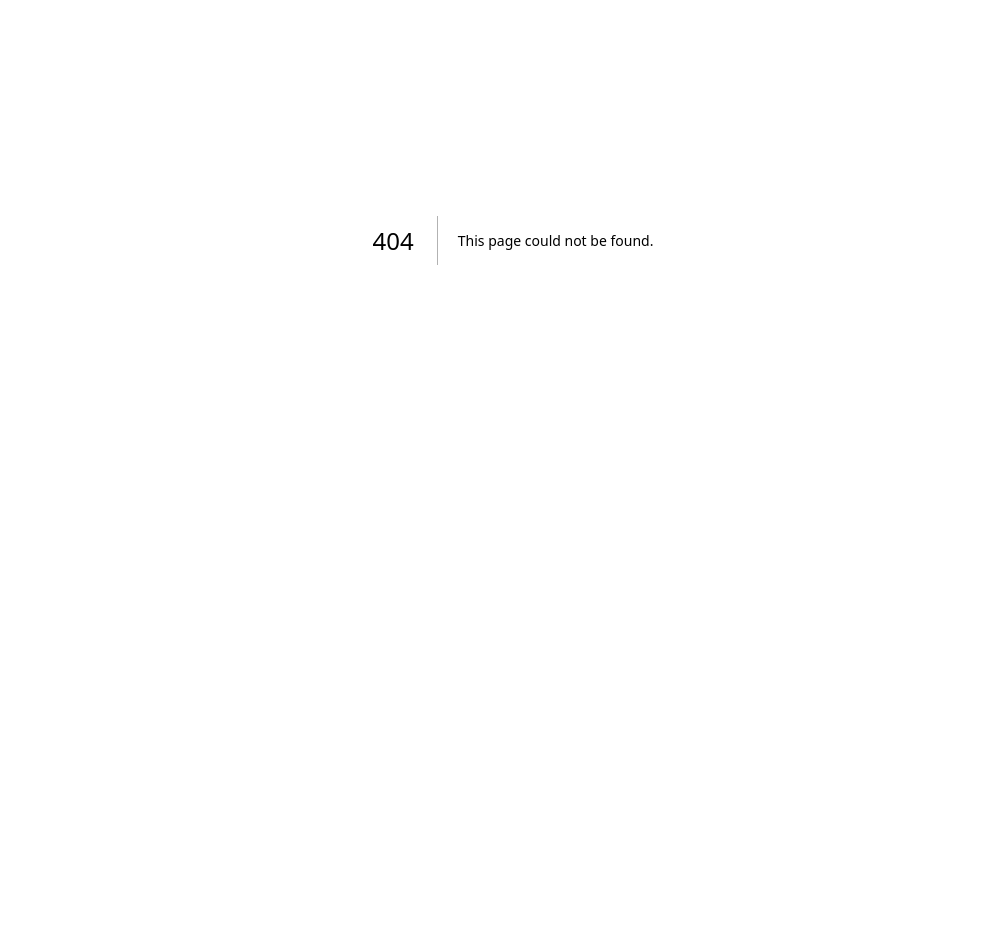
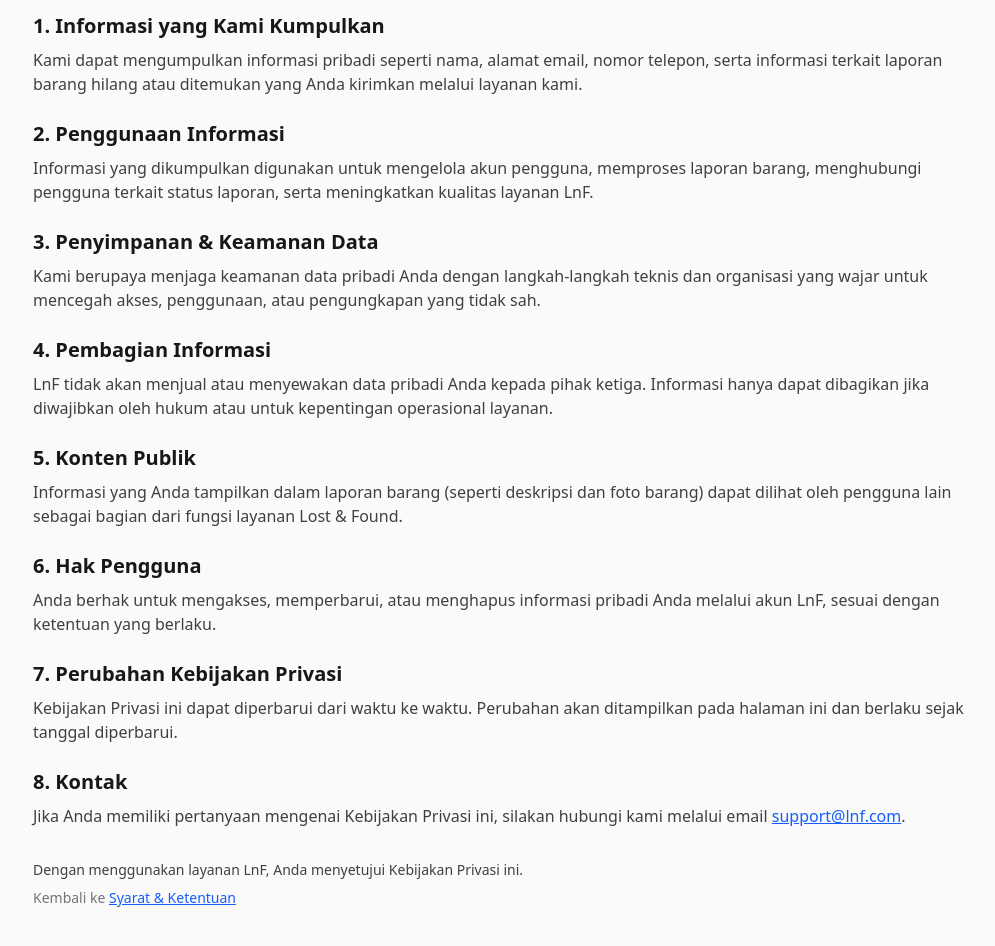
Before and after one commit to megustaSzy/lostnfound, a Next.js app: page /privacy in a window 1280 px wide. Before the commit this address had no page. Shown: the part 160-1106 px from the top of the page, without its empty margins (127-1122 px from the left). Before the commit the page ends 800 px from the top, so only its background shows below. Built offline with nearby package versions, Linux system fonts and the light colour scheme.

Commit message:
feat: add privacy page

```diff
--- /dev/null
+++ b/src/app/privacy/page.tsx
@@ -0,0 +1,11 @@
+"use client";
+
+import { PrivacyContent } from "@/components/privacy/PrivacyContent";
+
+export default function PrivacyPage() {
+  return (
+    <main className="min-h-screen bg-neutral-50 py-10 px-4 md:px-20 lg:px-40">
+      <PrivacyContent />
+    </main>
+  );
+}
--- a/src/components/admin/lost-reports/LostReportsTable.tsx
+++ b/src/components/admin/lost-reports/LostReportsTable.tsx
@@ -177,7 +177,7 @@ export default function LostReportsTable() {
                   </TableHead>
 
                   <TableHead className="w-[120px] text-center text-xs font-semibold uppercase text-muted-foreground">
-                    Aksi
+                    Detail
                   </TableHead>
                 </TableRow>
               </TableHeader>
--- /dev/null
+++ b/src/components/privacy/PrivacyContent.tsx
@@ -0,0 +1,82 @@
+import Link from "next/link";
+import { PrivacySection } from "@/components/privacy/PrivacySection";
+
+export function PrivacyContent() {
+  return (
+    <>
+      <h1 className="text-3xl font-bold mb-6 text-neutral-900">
+        Kebijakan Privasi
+      </h1>
+
+      <p className="mb-6 text-neutral-700">
+        LnF (Lost & Found) menghargai dan melindungi privasi pengguna.
+        Kebijakan Privasi ini menjelaskan bagaimana kami mengumpulkan,
+        menggunakan, dan melindungi informasi pribadi Anda.
+      </p>
+
+      <PrivacySection title="1. Informasi yang Kami Kumpulkan">
+        Kami dapat mengumpulkan informasi pribadi seperti nama, alamat email,
+        nomor telepon, serta informasi terkait laporan barang hilang atau
+        ditemukan yang Anda kirimkan melalui layanan kami.
+      </PrivacySection>
+
+      <PrivacySection title="2. Penggunaan Informasi">
+        Informasi yang dikumpulkan digunakan untuk mengelola akun pengguna,
+        memproses laporan barang, menghubungi pengguna terkait status laporan,
+        serta meningkatkan kualitas layanan LnF.
+      </PrivacySection>
+
+      <PrivacySection title="3. Penyimpanan & Keamanan Data">
+        Kami berupaya menjaga keamanan data pribadi Anda dengan langkah-langkah
+        teknis dan organisasi yang wajar untuk mencegah akses, penggunaan,
+        atau pengungkapan yang tidak sah.
+      </PrivacySection>
+
+      <PrivacySection title="4. Pembagian Informasi">
+        LnF tidak akan menjual atau menyewakan data pribadi Anda kepada pihak
+        ketiga. Informasi hanya dapat dibagikan jika diwajibkan oleh hukum
+        atau untuk kepentingan operasional layanan.
+      </PrivacySection>
+
+      <PrivacySection title="5. Konten Publik">
+        Informasi yang Anda tampilkan dalam laporan barang (seperti deskripsi
+        dan foto barang) dapat dilihat oleh pengguna lain sebagai bagian dari
+        fungsi layanan Lost & Found.
+      </PrivacySection>
+
+      <PrivacySection title="6. Hak Pengguna">
+        Anda berhak untuk mengakses, memperbarui, atau menghapus informasi
+        pribadi Anda melalui akun LnF, sesuai dengan ketentuan yang berlaku.
+      </PrivacySection>
+
+      <PrivacySection title="7. Perubahan Kebijakan Privasi">
+        Kebijakan Privasi ini dapat diperbarui dari waktu ke waktu. Perubahan
+        akan ditampilkan pada halaman ini dan berlaku sejak tanggal
+        diperbarui.
+      </PrivacySection>
+
+      <PrivacySection title="8. Kontak">
+        Jika Anda memiliki pertanyaan mengenai Kebijakan Privasi ini,
+        silakan hubungi kami melalui email{" "}
+        <a
+          href="mailto:support@lnf.com"
+          className="underline text-blue-600"
+        >
+          support@lnf.com
+        </a>
+        .
+      </PrivacySection>
+
+      <p className="text-neutral-700 text-sm mt-8">
+        Dengan menggunakan layanan LnF, Anda menyetujui Kebijakan Privasi ini.
+      </p>
+
+      <p className="text-sm text-neutral-500 mt-2">
+        Kembali ke{" "}
+        <Link href="/terms" className="underline text-blue-600">
+          Syarat & Ketentuan
+        </Link>
+      </p>
+    </>
+  );
+}
--- /dev/null
+++ b/src/components/privacy/PrivacySection.tsx
@@ -0,0 +1,17 @@
+import { ReactNode } from "react";
+
+interface PrivacySectionProps {
+  title: string;
+  children: ReactNode;
+}
+
+export function PrivacySection({ title, children }: PrivacySectionProps) {
+  return (
+    <section className="mb-6">
+      <h2 className="text-xl font-semibold mb-2 text-neutral-900">
+        {title}
+      </h2>
+      <p className="text-neutral-700">{children}</p>
+    </section>
+  );
+}
```
